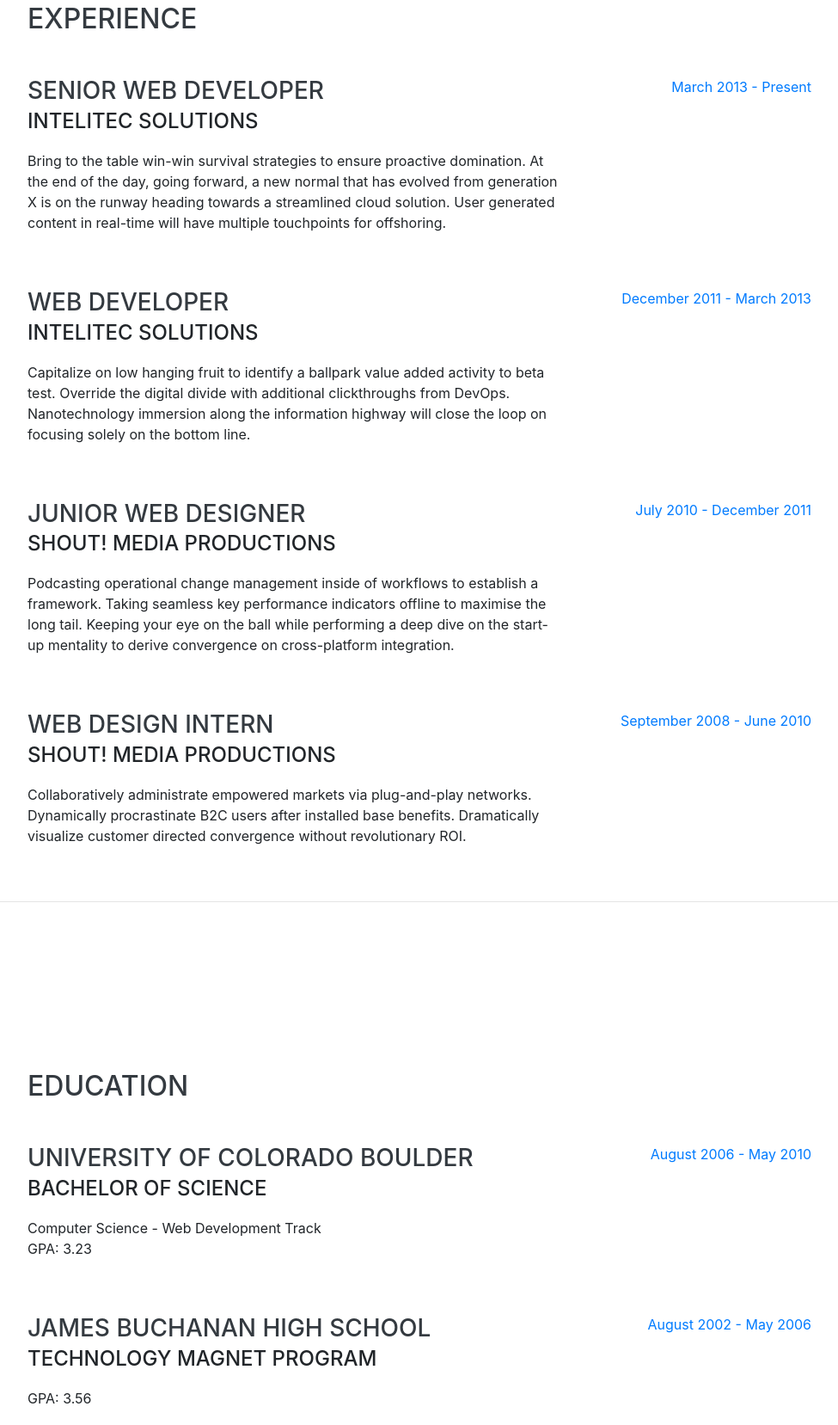
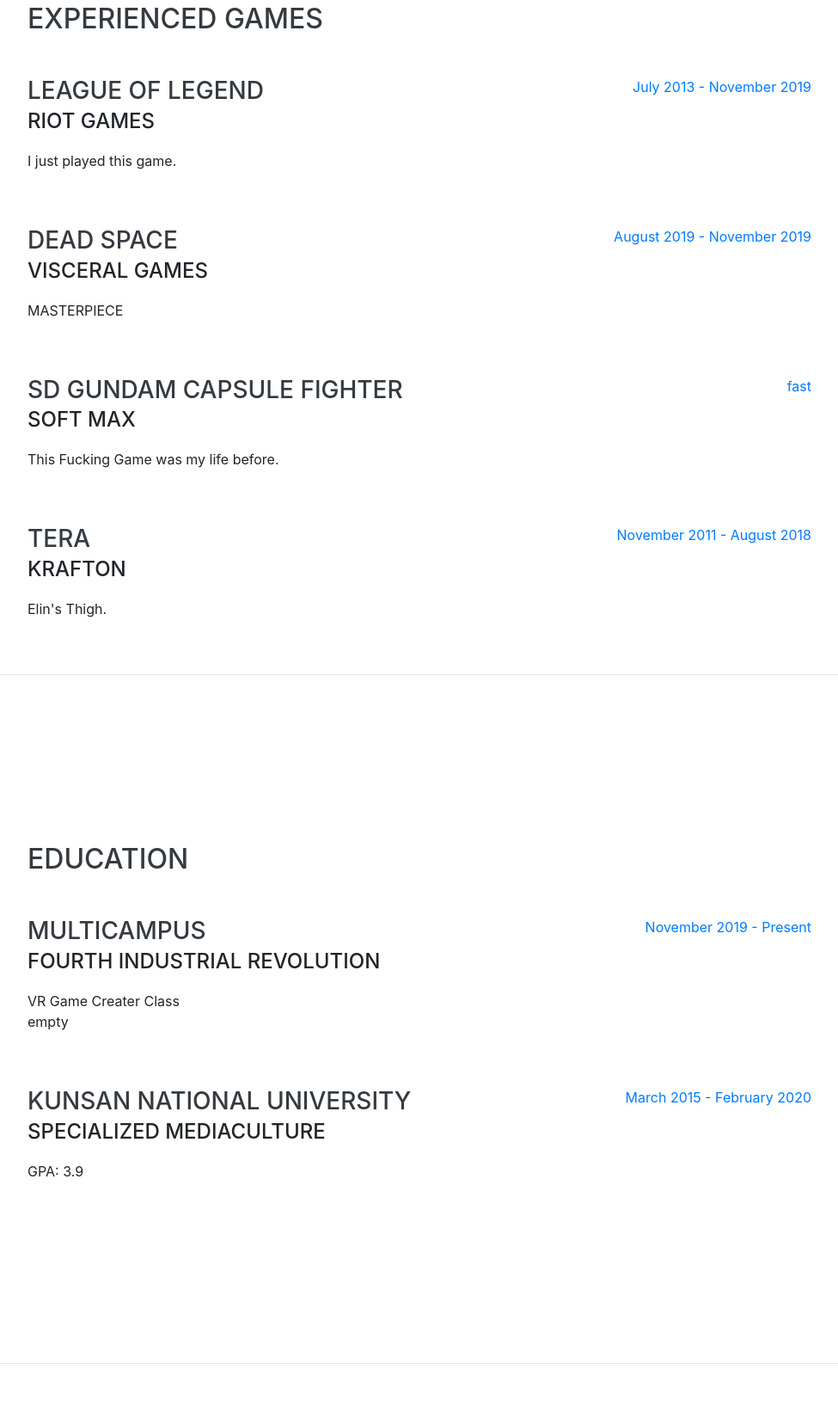
Before and after one commit to measephemeral/measephemeral.github.io, a website with bundled scripts: page index.html in a window 1280 px wide. Shown: the part 846-2503 px from the top of the page at 86% size, without its empty margins (288-1263 px from the left). Built offline with nearby package versions, Linux system fonts and the light colour scheme; a web font is replaced by a local one.

Commit message:
수정함

```diff
--- a/index.html
+++ b/index.html
@@ -69,7 +69,7 @@
         <div class="subheading mb-5">Incheon Seo-gu· Kunsan NU, MediaCulture · 010-4576-4356 ·
           <a href="mailto:junho9677@naver.com">junho9677@naver.com</a>
         </div>
-        <p class="lead mb-5">I am experienced in leveraging agile frameworks to provide a robust synopsis for high level overviews. Iterative approaches to corporate strategy foster collaborative thinking to further the overall value proposition.</p>
+        <p class="lead mb-5">지금 하늘에 널리 퍼지는 소원, 지금 한줄기의 힘을 주세요. 짊어질 각오는 가슴에 있는가, 힘이란 무엇인가. Reason Why I can Fight?</p>
         <div class="social-icons">
           <a href="https://blog.naver.com/projectj7">
             <i class="fab fa-blog"></i>
@@ -88,49 +88,49 @@
 
     <section class="resume-section p-3 p-lg-5 d-flex justify-content-center" id="experience">
       <div class="w-100">
-        <h2 class="mb-5">Experience</h2>
+        <h2 class="mb-5">Experienced Games</h2>
 
         <div class="resume-item d-flex flex-column flex-md-row justify-content-between mb-5">
           <div class="resume-content">
-            <h3 class="mb-0">Senior Web Developer</h3>
-            <div class="subheading mb-3">Intelitec Solutions</div>
-            <p>Bring to the table win-win survival strategies to ensure proactive domination. At the end of the day, going forward, a new normal that has evolved from generation X is on the runway heading towards a streamlined cloud solution. User generated content in real-time will have multiple touchpoints for offshoring.</p>
+            <h3 class="mb-0">League of legend</h3>
+            <div class="subheading mb-3">Riot Games</div>
+            <p>I just played this game.</p>
           </div>
           <div class="resume-date text-md-right">
-            <span class="text-primary">March 2013 - Present</span>
+            <span class="text-primary">July 2013 - November 2019</span>
           </div>
         </div>
 
         <div class="resume-item d-flex flex-column flex-md-row justify-content-between mb-5">
           <div class="resume-content">
-            <h3 class="mb-0">Web Developer</h3>
-            <div class="subheading mb-3">Intelitec Solutions</div>
-            <p>Capitalize on low hanging fruit to identify a ballpark value added activity to beta test. Override the digital divide with additional clickthroughs from DevOps. Nanotechnology immersion along the information highway will close the loop on focusing solely on the bottom line.</p>
+            <h3 class="mb-0">Dead Space</h3>
+            <div class="subheading mb-3">Visceral Games</div>
+            <p>MASTERPIECE</p>
           </div>
           <div class="resume-date text-md-right">
-            <span class="text-primary">December 2011 - March 2013</span>
+            <span class="text-primary">August 2019 - November 2019</span>
           </div>
         </div>
 
         <div class="resume-item d-flex flex-column flex-md-row justify-content-between mb-5">
           <div class="resume-content">
-            <h3 class="mb-0">Junior Web Designer</h3>
-            <div class="subheading mb-3">Shout! Media Productions</div>
-            <p>Podcasting operational change management inside of workflows to establish a framework. Taking seamless key performance indicators offline to maximise the long tail. Keeping your eye on the ball while performing a deep dive on the start-up mentality to derive convergence on cross-platform integration.</p>
+            <h3 class="mb-0">SD Gundam Capsule Fighter</h3>
+            <div class="subheading mb-3">Soft Max</div>
+            <p>This Fucking Game was my life before.</p>
           </div>
           <div class="resume-date text-md-right">
-            <span class="text-primary">July 2010 - December 2011</span>
+            <span class="text-primary">fast</span>
           </div>
         </div>
 
         <div class="resume-item d-flex flex-column flex-md-row justify-content-between">
           <div class="resume-content">
-            <h3 class="mb-0">Web Design Intern</h3>
-            <div class="subheading mb-3">Shout! Media Productions</div>
-            <p>Collaboratively administrate empowered markets via plug-and-play networks. Dynamically procrastinate B2C users after installed base benefits. Dramatically visualize customer directed convergence without revolutionary ROI.</p>
+            <h3 class="mb-0">Tera</h3>
+            <div class="subheading mb-3">KRAFTON</div>
+            <p>Elin's Thigh.</p>
           </div>
           <div class="resume-date text-md-right">
-            <span class="text-primary">September 2008 - June 2010</span>
+            <span class="text-primary">November 2011 - August 2018</span>
           </div>
         </div>
 
@@ -146,24 +146,24 @@
 
         <div class="resume-item d-flex flex-column flex-md-row justify-content-between mb-5">
           <div class="resume-content">
-            <h3 class="mb-0">University of Colorado Boulder</h3>
-            <div class="subheading mb-3">Bachelor of Science</div>
-            <div>Computer Science - Web Development Track</div>
-            <p>GPA: 3.23</p>
+            <h3 class="mb-0">MultiCampus</h3>
+            <div class="subheading mb-3">Fourth Industrial Revolution</div>
+            <div>VR Game Creater Class</div>
+            <p>empty</p>
           </div>
           <div class="resume-date text-md-right">
-            <span class="text-primary">August 2006 - May 2010</span>
+            <span class="text-primary">November 2019 - Present</span>
           </div>
         </div>
 
         <div class="resume-item d-flex flex-column flex-md-row justify-content-between">
           <div class="resume-content">
-            <h3 class="mb-0">James Buchanan High School</h3>
-            <div class="subheading mb-3">Technology Magnet Program</div>
-            <p>GPA: 3.56</p>
+            <h3 class="mb-0">Kunsan National University</h3>
+            <div class="subheading mb-3">Specialized MediaCulture</div>
+            <p>GPA: 3.9</p>
           </div>
           <div class="resume-date text-md-right">
-            <span class="text-primary">August 2002 - May 2006</span>
+            <span class="text-primary">March 2015 - February 2020</span>
           </div>
         </div>
 
@@ -239,8 +239,8 @@
     <section class="resume-section p-3 p-lg-5 d-flex align-items-center" id="interests">
       <div class="w-100">
         <h2 class="mb-5">Interests</h2>
-        <p>Apart from being a web developer, I enjoy most of my time being outdoors. In the winter, I am an avid skier and novice ice climber. During the warmer months here in Colorado, I enjoy mountain biking, free climbing, and kayaking.</p>
-        <p class="mb-0">When forced indoors, I follow a number of sci-fi and fantasy genre movies and television shows, I am an aspiring chef, and I spend a large amount of my free time exploring the latest technology advancements in the front-end web development world.</p>
+        <p>아! 기획하고싶다! 레벨디자인! 설정충!</p>
+        <p class="mb-0">주로 실내에 서식합니다.</p>
       </div>
     </section>
 
```
